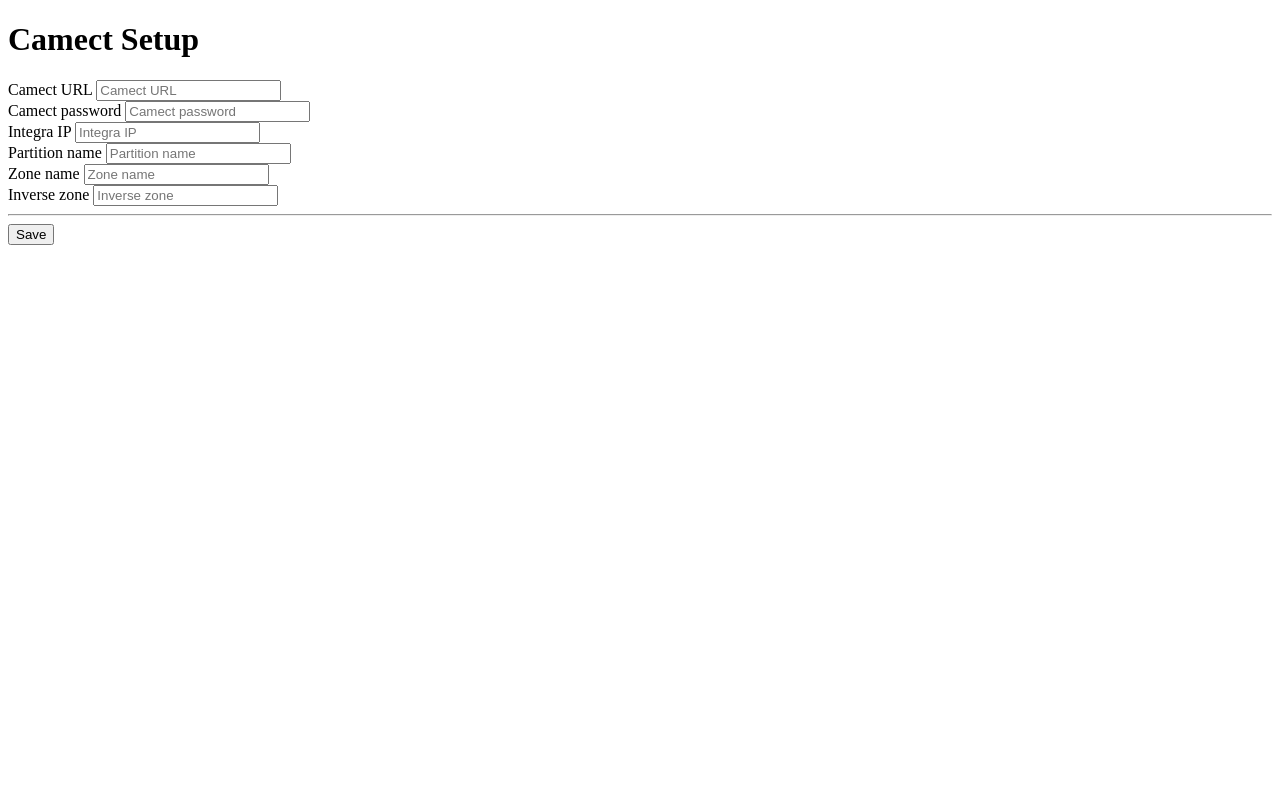
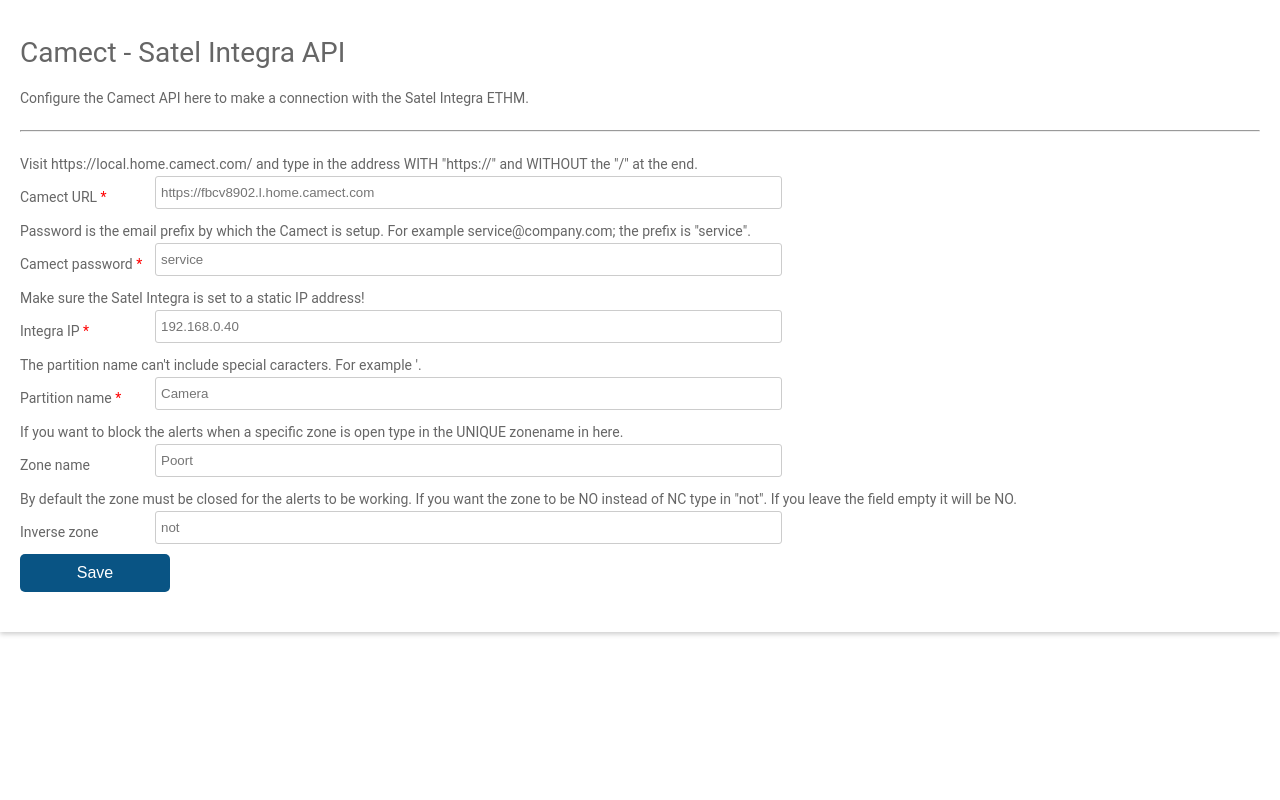
Before and after one commit to leenperjasknegt/camect-satel_integra, a Flask app: page /setup in a window 1280 px wide. Run offline with Flask 2, Linux system fonts and the light colour scheme.

Commit message:
Update setup.html

```diff
--- a/templates/setup.html
+++ b/templates/setup.html
@@ -1,32 +1,177 @@
 <!DOCTYPE html>
-<html lang="en">
-<head>
-    <meta charset="UTF-8">
-    <meta http-equiv="X-UA-Compatible" content="IE=edge">
-    <meta name="viewport" content="width=device-width, initial-scale=1.0">
-    <title>Camect Setup</title>
-</head>
-<body>
-    <h1>Camect Setup</h1>
-    <form action="{{ url_for("config")}}" method="post">
-        <label for="camect_url">Camect URL</label>
-        <input type="text" id="camect_url" name="camect_url" placeholder="Camect URL">
-        <br>
-        <label for="admin_pwd">Camect password</label>
-        <input type="text" id="admin_pwd" name="admin_pwd" placeholder="Camect password">
-        <br>
-        <label for="integra_ip">Integra IP</label>
-        <input type="text" id="integra_ip" name="integra_ip" placeholder="Integra IP">
-        <br>
-        <label for="partition_name">Partition name</label>
-        <input type="text" id="partition_name" name="partition_name" placeholder="Partition name">
-        <br>
-        <label for="zone_name">Zone name</label>
-        <input type="text" id="zone_name" name="zone_name" placeholder="Zone name">
-        <br>
-        <label for="inverse_zone">Inverse zone</label>
-        <input type="text" id="inverse_zone" name="inverse_zone" placeholder="Inverse zone">
+<html>
+  <head>
+    <title>Camect - Satel Integra API</title>
+    <style>
+      html, body {
+      min-height: 100%;
+      }
+      body, p {
+      padding: 0;
+      margin: 0;
+      font-family: Roboto, Arial, sans-serif;
+      font-size: 14px;
+      line-height: 24px;
+      color: #666;
+      }
+      .main-block {
+      display: flex;
+      justify-content: center;
+      align-items: center;
+      }
+      form {
+      width: 100%;
+      padding: 20px;
+      background: #fff;
+      box-shadow: 0 2px 5px #ccc;
+      }
+      h1 {
+      font-weight: 400;
+      line-height: 28px;
+      }
+      hr {
+      margin: 20px 0;
+      }
+      span.required {
+      color: red;
+      }
+      .personal-details, .question-block, .statements-block {
+      padding-bottom: 20px;
+      }
+      .personal-details >div {
+      display: flex;
+      flex-direction: column;
+      }
+      input {
+      padding: 8px 5px;
+      margin-bottom: 10px;
+      border-radius: 3px;
+      border: 1px solid #ccc;
+      outline: none;
+      vertical-align: midle;
+      horizontal-align: midle;
+      }
+      input:hover, textarea:hover {
+      outline: none;
+      border: 1px solid #095484;
+      }
+      .question, .answer, table, textarea {
+      width: 100%;
+      }
+      .answer input, table input {
+      width: auto;
+      }
+      th, td {
+      width: 14%;
+      padding: 10px 0;
+      border-bottom: 1px solid #ccc;
+      text-align: center;
+      vertical-align: unset;
+      line-height: 18px;
+      font-weight: 400;
+      word-break: break-all;
+      }
+      .first-col {
+      width: 30%;
+      text-align: left;
+      }
+      small {
+      display: block;
+      line-height: 18px;
+      opacity: 0.5;
+      }
+      .btn-block {
+      text-align: center;
+      }
+      button {
+      width: 150px;
+      padding: 10px;
+      border-radius: 5px;
+      border: none;
+      background: #095484;
+      font-size: 16px;
+      color: #fff;
+      cursor: pointer;
+      }
+      button:hover {
+      background: #0666a3;
+      }
+      @media (min-width: 568px) {
+      .personal-details >div {
+      flex-direction: row;
+      align-items: center;
+      }
+      label {
+      width: 130px;
+      }
+      input {
+      width: calc((100% - 10px)/2);
+      }
+      input.input-field, input.seminar-title {
+      margin: 0 5px 10px;
+      }
+      .question-block {
+      display: flex;
+      justify-content: space-between;
+      }
+      .question, .answer {
+      width: 50%;
+      }
+      th, td {
+      word-break: keep-all;
+      }
+      }
+    </style>
+  </head>
+  <body>
+    <div class="main-block">
+      <form action="{{ url_for("config")}}" method="post">
+        <h1>Camect - Satel Integra API</h1>
+        <p>Configure the Camect API here to make a connection with the Satel Integra ETHM.</p>
         <hr>
-        <button type="submit">Save</button>
-</body>
+        <div class="personal-details">
+        <p>Visit https://local.home.camect.com/ and type in the address WITH "https://" and WITHOUT the "/" at the end.</p>
+        <div>
+
+        <label for="camect_url">Camect URL<span class="required"> *</span></label>
+        <input class="input-field" type="text" id="camect_url" name="camect_url" placeholder="https://fbcv8902.l.home.camect.com">
+         </div>
+         <p>Password is the email prefix by which the Camect is setup. For example service@company.com; the prefix is "service".</p>
+          <div>
+
+        <label for="admin_pwd">Camect password<span class="required"> *</span></label>
+        <input class="input-field" type="text" id="admin_pwd" name="admin_pwd" placeholder="service">
+         </div>
+                <p>Make sure the Satel Integra is set to a static IP address!</p>
+          <div>
+
+        <label for="integra_ip">Integra IP<span class="required"> *</span></label>
+        <input class="input-field" type="text" id="integra_ip" name="integra_ip" placeholder="192.168.0.40">
+         </div>
+                <p>The partition name can't include special caracters. For example '.</p>
+          <div>
+
+        <label for="partition_name">Partition name<span class="required"> *</span></label>
+        <input class="input-field" type="text" id="partition_name" name="partition_name" placeholder="Camera">
+         </div>
+         <p>If you want to block the alerts when a specific zone is open type in the UNIQUE zonename in here.</p>
+          <div>
+
+        <label for="zone_name">Zone name</span></label>
+        <input class="input-field" type="text" id="zone_name" name="zone_name" placeholder="Poort">
+         </div>
+         <p>By default the zone must be closed for the alerts to be working. If you want the zone to be NO instead of NC type in "not". If you leave the field empty it will be NO.</p>
+          <div>
+        <label for="inverse_zone">Inverse zone</span></label>
+        <input class="input-field" type="text" id="inverse_zone" name="inverse_zone" placeholder="not">
+         </div>
+
+
+
+        <div class="btn-block">
+          <button type="submit" href="/">Save</button>
+        </div>
+      </form>
+          </div>
+  </body>
 </html>
```
